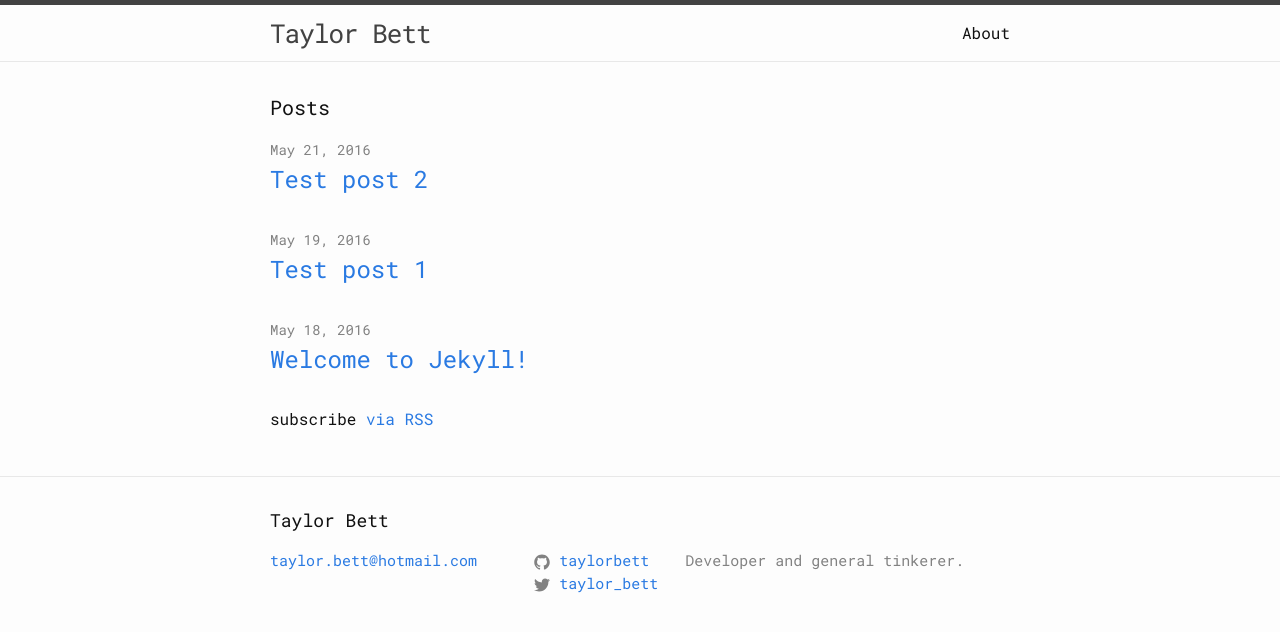
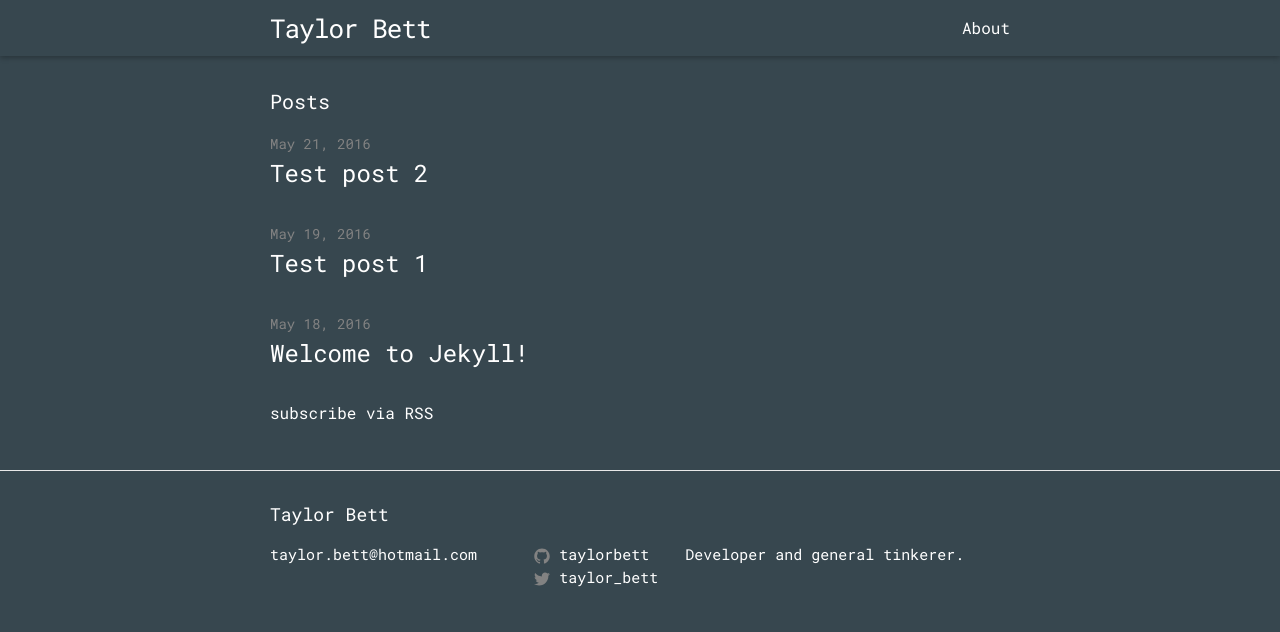
Before and after one commit to TaylorBett/taylorbett.github.io, a Jekyll site: the page built from index.html, in a window 1280 px wide. Shown: the top 632 px of the page. Built offline with Jekyll 4.4.1, drawn with Linux system fonts in a browser that asks for light colours.

Commit message:
Updated site colour & header theme & some minor link behaviour CSS updates

```diff
--- a/_sass/_base.scss
+++ b/_sass/_base.scss
@@ -91,7 +91,7 @@ h1, h2, h3, h4, h5, h6 {
  * Links
  */
 a {
-    color: $brand-color;
+    color: $text-color;
     text-decoration: none;
 
     &:visited {
@@ -99,8 +99,8 @@ a {
     }
 
     &:hover {
-        color: $text-color;
-        text-decoration: underline;
+        color: darken($brand-color, 15%);
+        text-decoration: none;
     }
 }
 
--- a/_sass/_layout.scss
+++ b/_sass/_layout.scss
@@ -2,9 +2,10 @@
  * Site header
  */
 .site-header {
-    border-top: 5px solid $grey-color-dark;
-    border-bottom: 1px solid $grey-color-light;
+    border-top: none;
+    border-bottom: none;
     min-height: 56px;
+    box-shadow: 0 2px 5px rgba(0,0,0,.26);
 
     // Positioning context for the mobile navigation icon
     position: relative;
@@ -20,7 +21,7 @@
 
     &,
     &:visited {
-        color: $grey-color-dark;
+        color: $brand-color;
     }
 }
 
@@ -115,7 +116,7 @@
 
 .footer-col-wrapper {
     font-size: 15px;
-    color: $grey-color;
+    color: $brand-color;
     margin-left: -$spacing-unit / 2;
     @extend %clearfix;
 }
--- a/css/main.scss
+++ b/css/main.scss
@@ -14,9 +14,9 @@ $base-line-height: 1.5;
 
 $spacing-unit:     30px;
 
-$text-color:       #111;
-$background-color: #fdfdfd;
-$brand-color:      #2a7ae2;
+$text-color:       #fff;
+$background-color: #37474F;
+$brand-color:      #fff;
 
 $grey-color:       #828282;
 $grey-color-light: lighten($grey-color, 40%);
```
